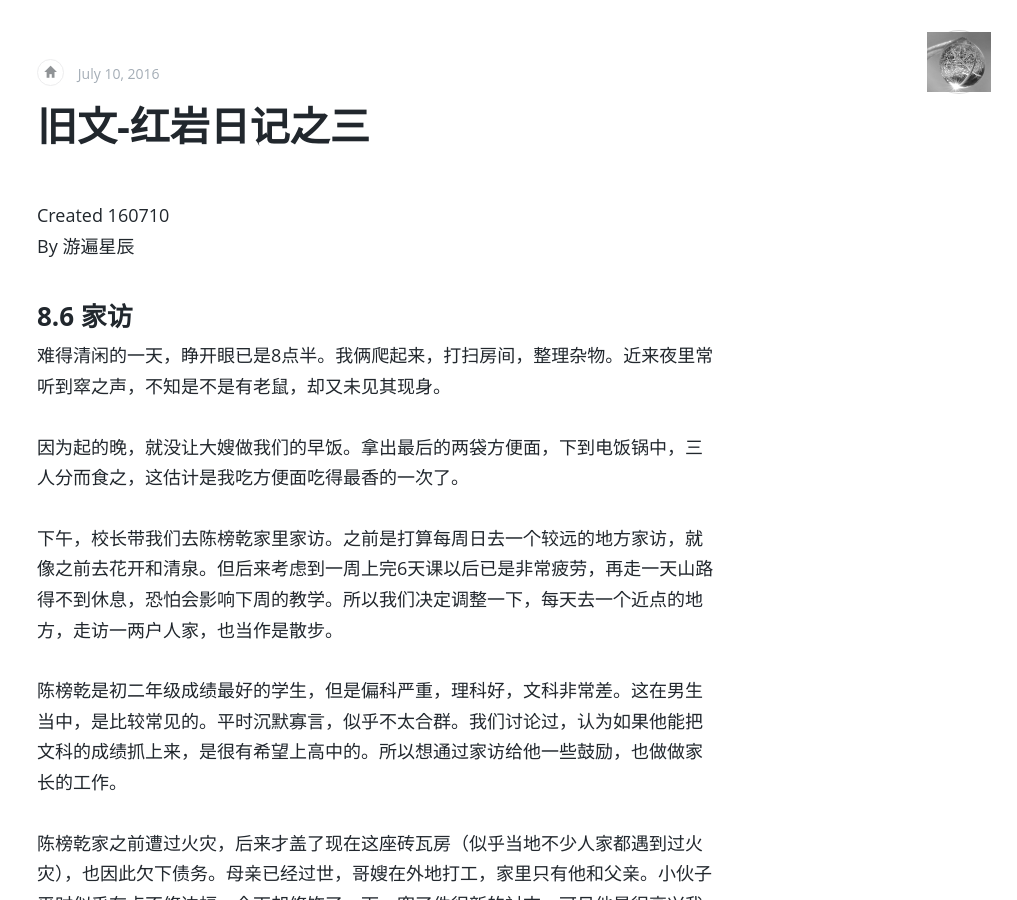
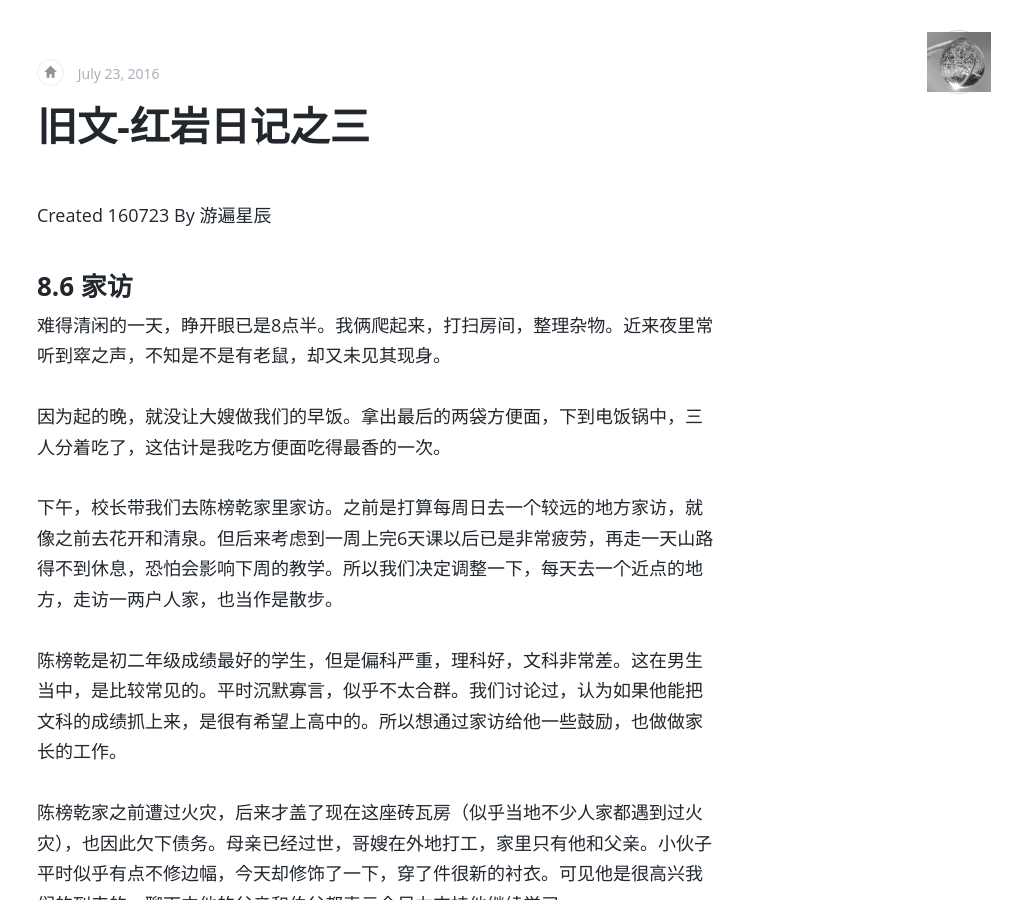
Before and after one commit to blueseach/blueseach.github.io, a Jekyll site: the page built from _posts/2016-07-23-Guizhou-Diary-3.md, in a window 1280 px wide and 900 px high. Shown: the whole window, without its empty margins (263-1280 px from the left). Built offline with Jekyll 4.4.1, drawn with Linux system fonts in a browser that asks for light colours; comment, search, counter and statistics services are not loaded.

Commit message:
Update and rename 2016-07-10-Guizhou-Diary-3.md to 2016-07-23-Guizhou-Diary-3.md

```diff
--- a/_posts/2016-07-10-Guizhou-Diary-3.md
+++ b/_posts/2016-07-23-Guizhou-Diary-3.md
@@ -5,7 +5,7 @@ description:
 image:
 ---
 
-Created 160710
+Created 160723
 By 游遍星辰
 
 
@@ -13,7 +13,7 @@ By 游遍星辰
 
 难得清闲的一天，睁开眼已是8点半。我俩爬起来，打扫房间，整理杂物。近来夜里常听到窣之声，不知是不是有老鼠，却又未见其现身。
 
-因为起的晚，就没让大嫂做我们的早饭。拿出最后的两袋方便面，下到电饭锅中，三人分而食之，这估计是我吃方便面吃得最香的一次了。
+因为起的晚，就没让大嫂做我们的早饭。拿出最后的两袋方便面，下到电饭锅中，三人分着吃了，这估计是我吃方便面吃得最香的一次。
 
 下午，校长带我们去陈榜乾家里家访。之前是打算每周日去一个较远的地方家访，就像之前去花开和清泉。但后来考虑到一周上完6天课以后已是非常疲劳，再走一天山路得不到休息，恐怕会影响下周的教学。所以我们决定调整一下，每天去一个近点的地方，走访一两户人家，也当作是散步。
 
```
